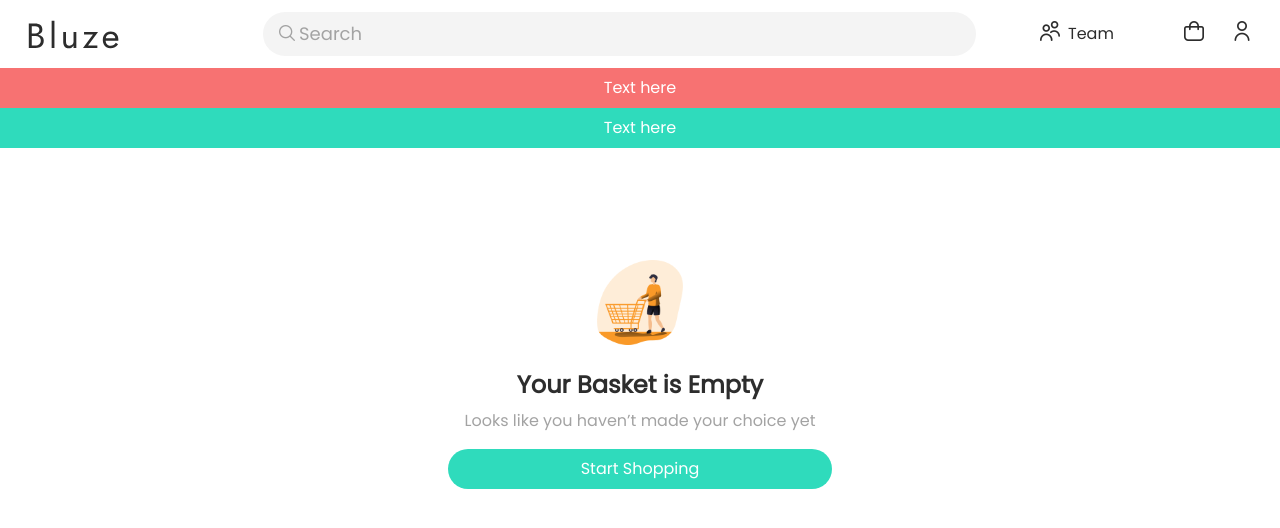
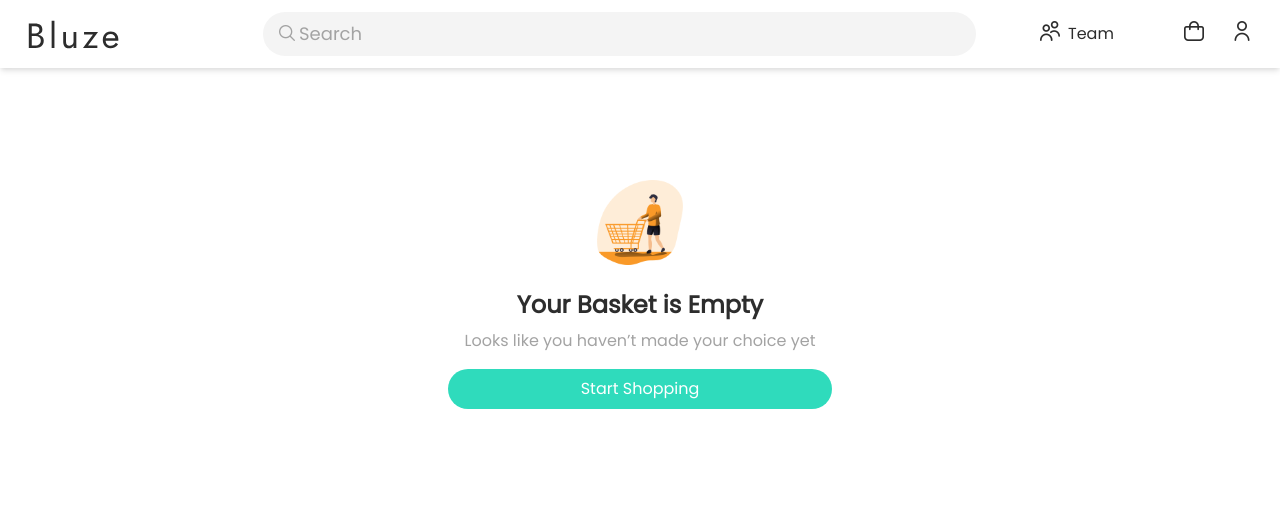
Before and after one commit to INT222-INTEGRATED-PROJECTII-109-111-130/front-end, a Vue app: page /basket in a window 1280 px wide. Shown: the top 528 px of the page. Built offline with nearby package versions, Linux system fonts and the light colour scheme; some icons are missing.

Commit message:
delete stick

```diff
--- a/src/views/Add.vue
+++ b/src/views/Add.vue
@@ -1,13 +1,13 @@
 <template>
 <div class="add">
   <!-- Navbar -->
-    <base-nav class="sticky top-0 z-50 w-full" v-if="showNav" />
-    <base-nav-mobile v-if="mobileView" />
-      <!-- Error -->
-        <div class="sticky top-0 z-50 w-full">
-          <div class="bg-error py-2 text-white text-center">Text here</div>
-          <div class="bg-primary py-2 text-white text-center">Text here</div>
-        </div>
+        <base-nav  v-if="showNav" />
+      <base-nav-mobile  v-if="mobileView" />
+        <!-- Error -->
+          <div v-show="checktran">
+            <div v-show="red" class="bg-error py-2 w-full text-white text-center">Error !! : {{errorMessage}}</div>
+            <div v-show="green" class="bg-primary py-2 w-full text-white text-center">Success</div>
+          </div>
     <!-- Form -->
     <form @submit.prevent="addProduct">
     <div class="container sm:pb-16 pb-10 sm:px-9 px-3 mx-auto">
--- a/src/views/Basket.vue
+++ b/src/views/Basket.vue
@@ -1,13 +1,13 @@
 <template>
   <div class="basket">
   <!-- Navbar -->
-    <base-nav class="sticky top-0 z-50 w-full" v-if="showNav" />
-    <base-nav-mobile v-if="mobileView" />
-      <!-- Error -->
-        <div class="sticky top-0 z-50 w-full">
-          <div class="bg-error py-2 text-white text-center">Text here</div>
-          <div class="bg-primary py-2 text-white text-center">Text here</div>
-        </div>
+      <base-nav  v-if="showNav" />
+      <base-nav-mobile  v-if="mobileView" />
+        <!-- Error -->
+          <div v-show="checktran">
+            <div v-show="red" class="bg-error py-2 w-full text-white text-center">Error !! : {{errorMessage}}</div>
+            <div v-show="green" class="bg-primary py-2 w-full text-white text-center">Success</div>
+          </div>
 
   <!-- Emptry Basket -->
   <div v-if="!emptry">
--- a/src/views/Edit.vue
+++ b/src/views/Edit.vue
@@ -1,13 +1,13 @@
 <template>
 <div class="add">
   <!-- Navbar -->
-    <base-nav class="sticky top-0 z-50 w-full" v-if="showNav" />
-    <base-nav-mobile v-if="mobileView" />
-      <!-- Error -->
-        <div class="sticky top-0 z-50 w-full">
-          <div class="bg-error py-2 text-white text-center">Text here</div>
-          <div class="bg-primary py-2 text-white text-center">Text here</div>
-        </div>
+        <base-nav  v-if="showNav" />
+      <base-nav-mobile  v-if="mobileView" />
+        <!-- Error -->
+          <div v-show="checktran">
+            <div v-show="red" class="bg-error py-2 w-full text-white text-center">Error !! : {{errorMessage}}</div>
+            <div v-show="green" class="bg-primary py-2 w-full text-white text-center">Success</div>
+          </div>
     <!-- Form -->
     <form @submit.prevent="addProduct">
     <div class="container sm:pb-16 pb-10 sm:px-9 px-3 mx-auto">
--- a/src/views/EditProfile.vue
+++ b/src/views/EditProfile.vue
@@ -1,13 +1,13 @@
 <template>
   <div class="editProfile">
   <!-- Navbar -->
-    <base-nav class="sticky top-0 z-50 w-full" v-if="showNav" />
-    <base-nav-mobile v-if="mobileView" />
-      <!-- Error -->
-        <div class="sticky top-0 z-50 w-full">
-          <div class="bg-error py-2 text-white text-center">Text here</div>
-          <div class="bg-primary py-2 text-white text-center">Text here</div>
-        </div>
+        <base-nav  v-if="showNav" />
+      <base-nav-mobile  v-if="mobileView" />
+        <!-- Error -->
+          <div v-show="checktran">
+            <div v-show="red" class="bg-error py-2 w-full text-white text-center">Error !! : {{errorMessage}}</div>
+            <div v-show="green" class="bg-primary py-2 w-full text-white text-center">Success</div>
+          </div>
     <div class="container sm:pb-16 pb-10 sm:px-72 px-3 mx-auto">
         <h1 class="sm:text-4xl sm:pt-10 sm:pb-7 pt-6 pb-3 font-semibold text-xl text-center">My Account</h1>
         <div class="grid grid-cols-2 gap-x-6">
--- a/src/views/Home.vue
+++ b/src/views/Home.vue
@@ -1,13 +1,15 @@
 <template>
   <div class="home">
   <!-- Navbar -->
-  <base-nav class="sticky top-0 z-50 w-full" v-if="showNav" />
-  <base-nav-mobile v-if="mobileView" />
-  <!-- Error -->
-  <div class="sticky top-0 z-50 w-full">
-    <div class="bg-error py-2 text-white text-center">Text here</div>
-    <div class="bg-primary py-2 text-white text-center">Text here</div>
-  </div>
+
+      <base-nav  v-if="showNav" />
+      <base-nav-mobile  v-if="mobileView" />
+        <!-- Error -->
+          <div v-show="checktran">
+            <div v-show="red" class="bg-error py-2 w-full text-white text-center">Error !! : {{errorMessage}}</div>
+            <div v-show="green" class="bg-primary py-2 w-full text-white text-center">Success</div>
+          </div>
+
 <!-- Banner desktop -->
 <img src="../assets/Banner-desk.png" class="object-center mx-auto sm:px-64 lg:px-44 pt-8 w-full" v-if="!bannerMobile">
 <!-- Seach in mobile -->
@@ -73,6 +75,9 @@ export default {
       errorMessage: null,
       allproduct: [],
       urlprod:"http://localhost:80/showallproduct",
+      checktran:true,
+      red:true,
+      green:true
     };
   },
   methods: {
--- a/src/views/Login.vue
+++ b/src/views/Login.vue
@@ -1,13 +1,13 @@
 <template>
   <div class="login">
   <!-- Navbar -->
-    <base-nav class="sticky top-0 z-50 w-full" v-if="showNav" />
-    <base-nav-mobile v-if="mobileView" />
-      <!-- Error -->
-        <div class="sticky top-0 z-50 w-full">
-          <div class="bg-error py-2 text-white text-center">Text here</div>
-          <div class="bg-primary py-2 text-white text-center">Text here</div>
-        </div>
+       <base-nav  v-if="showNav" />
+      <base-nav-mobile  v-if="mobileView" />
+        <!-- Error -->
+          <div v-show="checktran">
+            <div v-show="red" class="bg-error py-2 w-full text-white text-center">Error !! : {{errorMessage}}</div>
+            <div v-show="green" class="bg-primary py-2 w-full text-white text-center">Success</div>
+          </div>
 
   <div class="sm:px-96 sm:pt-24 my-auto mx-auto flex flex-wrap" v-if="!mobileView">
     <div class="w-full">
--- a/src/views/Manage.vue
+++ b/src/views/Manage.vue
@@ -1,12 +1,12 @@
 <template>
     <div class="manage">
     <!-- Navbar -->
-      <base-nav class="sticky top-0 z-50 w-full" v-if="showNav" />
-      <base-nav-mobile v-if="mobileView" />
+         <base-nav  v-if="showNav" />
+      <base-nav-mobile  v-if="mobileView" />
         <!-- Error -->
-          <div class="sticky top-0 z-50 w-full">
-            <div class="bg-error py-2 text-white text-center">Text here</div>
-            <div class="bg-primary py-2 text-white text-center">Text here</div>
+          <div v-show="checktran">
+            <div v-show="red" class="bg-error py-2 w-full text-white text-center">Error !! : {{errorMessage}}</div>
+            <div v-show="green" class="bg-primary py-2 w-full text-white text-center">Success</div>
           </div>
             <div class="container sm:pb-16 pb-10 sm:pt-0 pt-10 sm:px-9 px-3 mx-auto">
                 <h1 class="sm:text-4xl sm:pt-10 sm:pb-7 pt-6 pb-3 font-semibold text-xl">Manage Products</h1>
--- a/src/views/Product.vue
+++ b/src/views/Product.vue
@@ -1,13 +1,13 @@
 <template>
   <div class="product">
   <!-- Navbar -->
-    <base-nav class="sticky top-0 z-50 w-full" v-if="showNav" />
-    <base-nav-mobile v-if="mobileView" />
-      <!-- Error -->
-        <div class="sticky top-0 z-50 w-full">
-          <div class="bg-error py-2 text-white text-center">Text here</div>
-          <div class="bg-primary py-2 text-white text-center">Text here</div>
-        </div>
+        <base-nav  v-if="showNav" />
+      <base-nav-mobile  v-if="mobileView" />
+        <!-- Error -->
+          <div v-show="checktran">
+            <div v-show="red" class="bg-error py-2 w-full text-white text-center">Error !! : {{errorMessage}}</div>
+            <div v-show="green" class="bg-primary py-2 w-full text-white text-center">Success</div>
+          </div>
   <div class="container sm:px-7 px-3 py-8 mx-auto flex flex-wrap">
     <div class="sm:h-96 sm:w-2/4 h-64 w-full rounded-lg overflow-hidden">
       <img alt="feature" class="object-cover object-center h-full w-full" :src=image>
--- a/src/views/Team.vue
+++ b/src/views/Team.vue
@@ -1,9 +1,13 @@
 <template>
   <div class="team">
   <!-- Navbar -->
-  <base-nav v-if="showNav" />
-  <base-nav-mobile v-if="mobileView" />
-
+        <base-nav  v-if="showNav" />
+      <base-nav-mobile  v-if="mobileView" />
+        <!-- Error -->
+          <div v-show="checktran">
+            <div v-show="red" class="bg-error py-2 w-full text-white text-center">Error !! : {{errorMessage}}</div>
+            <div v-show="green" class="bg-primary py-2 w-full text-white text-center">Success</div>
+          </div>
   <div class="container sm:pb-16 pb-10 sm:pt-0 pt-10 sm:px-9 px-3 mx-auto">
     <h1 class="sm:text-4xl sm:pt-10 sm:pb-7 pt-6 pb-3 font-semibold text-xl">Team</h1>
     <div class="grid sm:grid-cols-3 sm:gap-6 gap-2 grid-cols-1">
```
